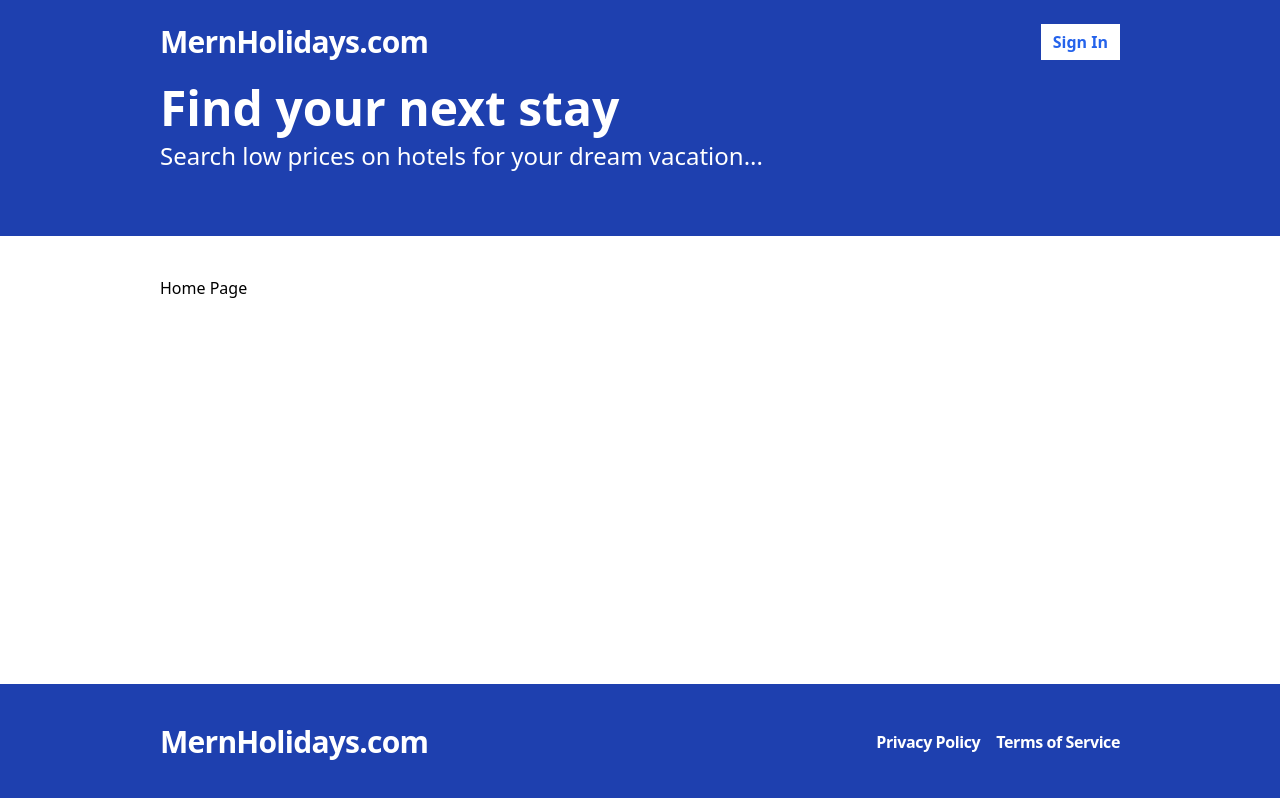
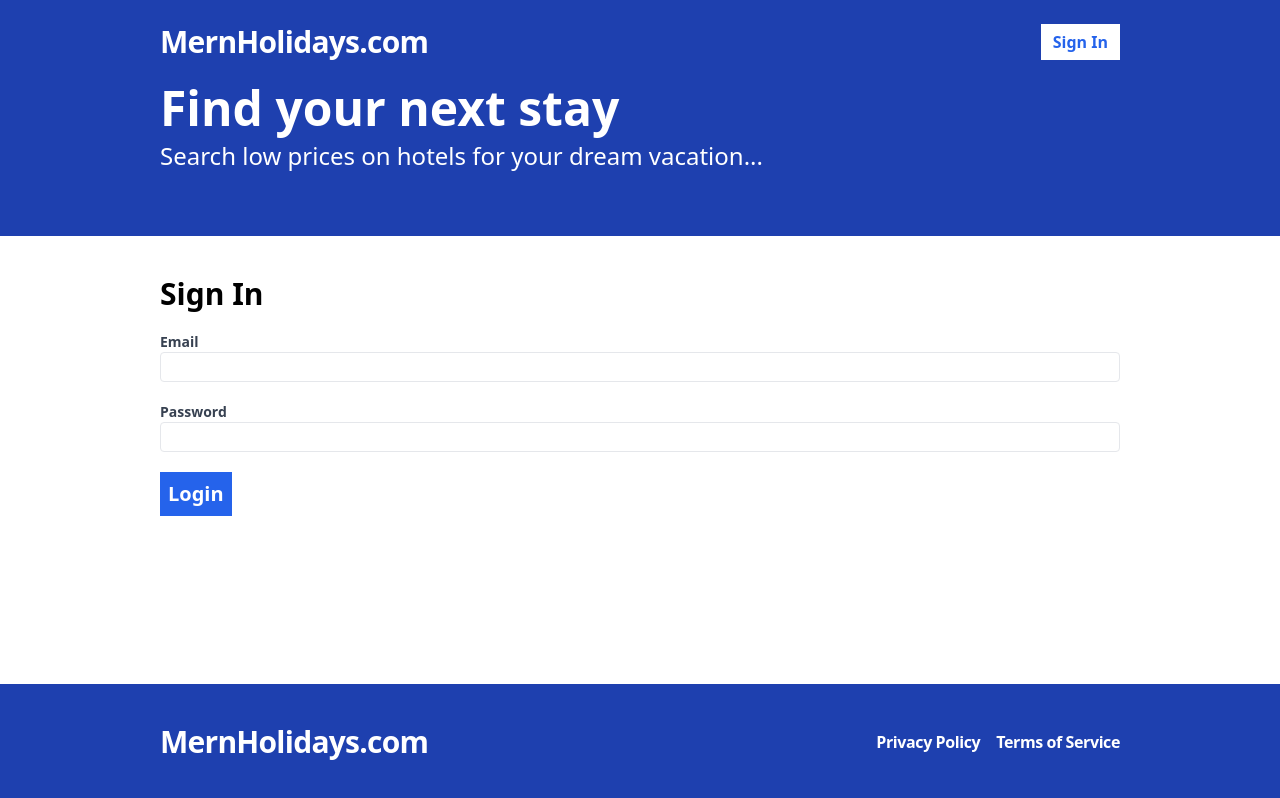
Before and after one commit to abhradeepbarman/MernHolidays, a React (Vite) app in the folder frontend/: page /sign-in in a window 1280 px wide. Before the commit this address led to /. Built offline with nearby package versions, Linux system fonts and the light colour scheme; no server answers.

Commit message:
authZ & authN added

```diff
--- a/frontend/package.json
+++ b/frontend/package.json
@@ -11,7 +11,6 @@
   },
   "dependencies": {
     "@reduxjs/toolkit": "^2.2.3",
-    "js-cookie": "^3.0.5",
     "react": "^18.2.0",
     "react-dom": "^18.2.0",
     "react-hook-form": "^7.51.3",
--- a/frontend/src/App.jsx
+++ b/frontend/src/App.jsx
@@ -2,6 +2,7 @@
 import Layout from "./layout/Layout"
 import Register from "./pages/Register"
 import { Toaster } from "react-hot-toast"
+import SignIn from "./pages/SignIn"
 
 function App() {
   return (
@@ -22,6 +23,13 @@
           </Layout>}
         />
 
+        <Route
+          path="/sign-in"
+          element={<Layout>
+            <SignIn />
+          </Layout>}
+        />
+
         <Route path="*" element={<Navigate to={"/"} />} />
       </Routes>
 
--- /dev/null
+++ b/frontend/src/Store/reducers/index.js
@@ -0,0 +1,8 @@
+import { combineReducers } from "@reduxjs/toolkit";
+import authReducer from "../slices/authSlice";
+
+const rootReducer = combineReducers({
+    auth: authReducer,
+})
+
+export default rootReducer
--- a/frontend/src/Store/slices/authSlice.js
+++ b/frontend/src/Store/slices/authSlice.js
@@ -3,14 +3,18 @@
 export const authSlice = createSlice({
   name: 'auth',
   initialState: {
-    token: localStorage.getItem("auth_token") ? localStorage.getItem("auth_token"): null,
+    token: localStorage.getItem("auth_token") || null,
+    userId: localStorage.getItem("userId") || null,
   },
   reducers: {
     setToken: (state, action) => {
       state.token = action.payload
     },
+    setUserId: (state, action) => {
+      state.userId = action.payload
+    }
   },
 })
 
-export const { setToken } = authSlice.actions
+export const { setToken, setUserId } = authSlice.actions
 export default authSlice.reducer
--- a/frontend/src/Store/store.js
+++ b/frontend/src/Store/store.js
@@ -1,8 +1,8 @@
-import { configureStore } from '@reduxjs/toolkit'
-import authReducer from "./slices/authSlice"
+import { configureStore } from '@reduxjs/toolkit';
+import rootReducer from './reducers';
 
-export default configureStore({
-  reducer: {
-    auth: authReducer,
-  },
+const store = configureStore({
+  reducer: rootReducer,
 })
+
+export default store
--- a/frontend/src/api-client.js
+++ b/frontend/src/api-client.js
@@ -1,9 +1,11 @@
 import {toast} from "react-hot-toast"
+import { setToken, setUserId } from "./Store/slices/authSlice";
 
 const API_BASE_URL = import.meta.env.VITE_API_BASE_URL;
 
-export const register = async(formData) => {
+export const register = async(formData, dispatch, navigate) => {
     const toastId = toast.loading("Loading...")
+
     try {
         const response = await fetch(`${API_BASE_URL}/api/users/register`, {
             method: "POST",
@@ -14,25 +16,67 @@
             body: JSON.stringify(formData)
         })
 
+        const result = await response.json()
+
         if(!response.ok) {
-            throw new Error("Failed to create account")
+            toast.error(result.message)
+            throw new Error(result.message)
         }
 
-        const result = await response.json()
         toast.success("Registration Successful", {
             duration: 2000,
         })
-        return result;
+
+        navigate("/sign-in")
     }
     catch (error) {
-        toast.error("Error")
-        console.log("error in api client", error);
-        throw error;
+        console.log(error.message);
     }
 
-    finally {
-        toast.dismiss(toastId)
+    toast.dismiss(toastId)
+}
+
+export const signIn = async(formData, dispatch, navigate) => {
+    const toastId = toast.loading("Loading..")
+
+    try {
+        const response = await fetch(`${API_BASE_URL}/api/auth/login`, {
+            method: "POST",
+            credentials: "include",
+            headers: {
+                "Content-Type": "application/json"
+            },
+            body: JSON.stringify(formData)
+        })
+        const result = await response.json()
+
+        const {token, userId} = result;
+
+        if(!response.ok) {
+            toast.error(result.message)
+            throw new Error(result.message)
+        }
+
+        localStorage.setItem("auth_token", token)
+        const payload = {
+            token: token,
+        }
+        await dispatch(setToken(payload))
+
+        localStorage.setItem("userId", userId)
+        dispatch(setUserId(userId))
+
+        toast.success("Signin successful", {
+            duration: 2000,
+        })
+
+        navigate("/")
     }
+    catch (error) {
+        console.log(error.message);
+    }
+
+    toast.dismiss(toastId);
 }
 
 export const validateToken = async() => {
--- a/frontend/src/components/Header.jsx
+++ b/frontend/src/components/Header.jsx
@@ -21,7 +21,7 @@
                 <button>Sign out</button>
               </>
             ) : (
-              <Link to={"/register"} className="flex items-center text-blue-600 px-3 font-bold bg-white hover:bg-gray-100 hover:text-green-500">Sign In</Link>
+              <Link to={"/sign-in"} className="flex items-center text-blue-600 px-3 font-bold bg-white hover:bg-gray-100 hover:text-green-500">Sign In</Link>
             )
           }
         </span>
--- a/frontend/src/main.jsx
+++ b/frontend/src/main.jsx
@@ -1,4 +1,3 @@
-import React from 'react'
 import ReactDOM from 'react-dom/client'
 import App from './App.jsx'
 import './index.css'
@@ -8,11 +7,9 @@
 
 
 ReactDOM.createRoot(document.getElementById('root')).render(
-  <React.StrictMode>
     <Provider store={store}>
       <BrowserRouter>
           <App />
       </BrowserRouter>
     </Provider>
-  </React.StrictMode>,
 )
--- a/frontend/src/pages/Register.jsx
+++ b/frontend/src/pages/Register.jsx
@@ -1,9 +1,7 @@
 import {useForm} from "react-hook-form"
+import {useNavigate} from "react-router-dom"
+import { useDispatch } from "react-redux"
 import * as apiClient from "../api-client"
-import {useNavigate} from "react-router-dom"
-import Cookies from "js-cookie"
-import {useDispatch} from "react-redux"
-import {setToken} from "../Store/slices/authSlice"
 
 function Register() {
 
@@ -19,22 +17,14 @@
     } = useForm();
 
     const onsubmit = async(data) => {
-       const response = await apiClient.register(data);
-       console.log("response", response);
+      apiClient.register(data, dispatch, navigate);
+
+       //clear the form
        setValue("firstName", "");
        setValue("lastName", "");
        setValue("email", "");
        setValue("password", "");
        setValue("confirmPassword", "");
-       navigate("/")
-
-      //get cookie
-      const authToken = Cookies.get("auth_token")
-      console.log("auth token", authToken);
-      if(authToken) {
-        localStorage.setItem("auth_token", authToken)
-        dispatch(setToken(authToken))
-      }
     }
 
   return (
--- /dev/null
+++ b/frontend/src/pages/SignIn.jsx
@@ -0,0 +1,70 @@
+import { useForm } from "react-hook-form"
+import * as apiClient from "../api-client"
+import {useNavigate} from "react-router-dom"
+import {useDispatch} from "react-redux"
+
+function SignIn() {
+    const navigate = useNavigate();
+    const dispatch = useDispatch()
+
+    const {
+        register,
+        handleSubmit,
+        formState:{errors},
+        setValue
+    } = useForm()
+
+    const onsubmit = async(data) => {
+      apiClient.signIn(data, dispatch, navigate);
+
+      setValue("email", "")
+      setValue("password", "")
+    }
+
+  return (
+    <form className="flex flex-col gap-5" onSubmit={handleSubmit(onsubmit)}>
+        <h2 className="text-3xl font-bold">Sign In</h2>
+
+        <label className="text-gray-700 text-sm font-bold flex-1">
+          Email
+          <input type="email" className="border rounded w-full py-1 px-2 font-normal"
+            {...register("email", {required: "This field is required"})}
+          />
+          {
+              errors.email && (
+                <span className="text-red-500">
+                  {errors.email.message}
+                </span>
+              )
+            }
+        </label>
+
+        <label className="text-gray-700 text-sm font-bold flex-1">
+          Password
+          <input type="password" className="border rounded w-full py-1 px-2 font-normal"
+            {...register("password", {
+              required: "This field is required",
+              minLength: {
+                value: 6,
+                message: "Password must be atleast 6 characters"
+            }})}
+          />
+          {
+            errors.password && (
+              <span className="text-red-500">
+                {errors.password.message}
+              </span>
+            )
+          }
+        </label>
+
+        <span>
+          <button type="submit" className="bg-blue-600 text-white p-2 font-bold hover:bg-blue-500 text-xl">
+            Login
+          </button>
+        </span>
+    </form>
+  )
+}
+
+export default SignIn
```
Also changed, not shown: 2 other files (tests, documents, lock files or other folders).
